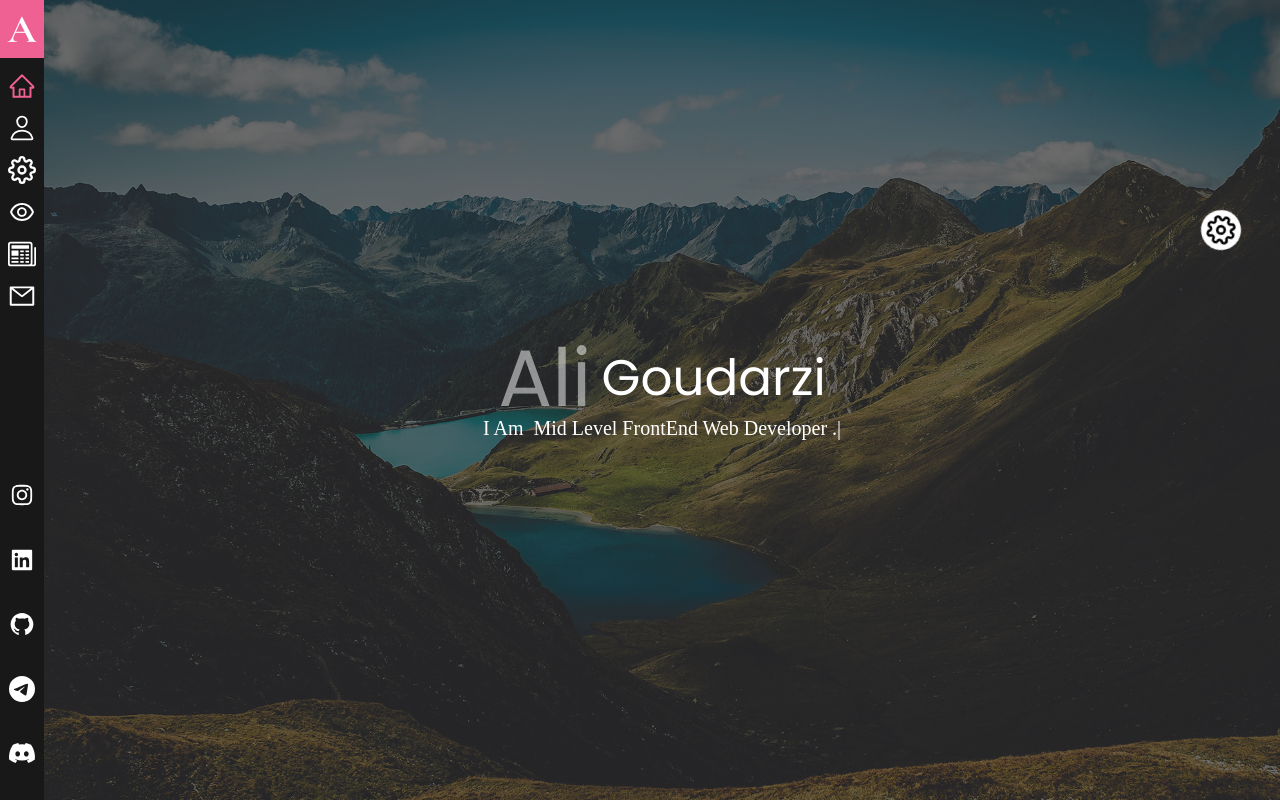
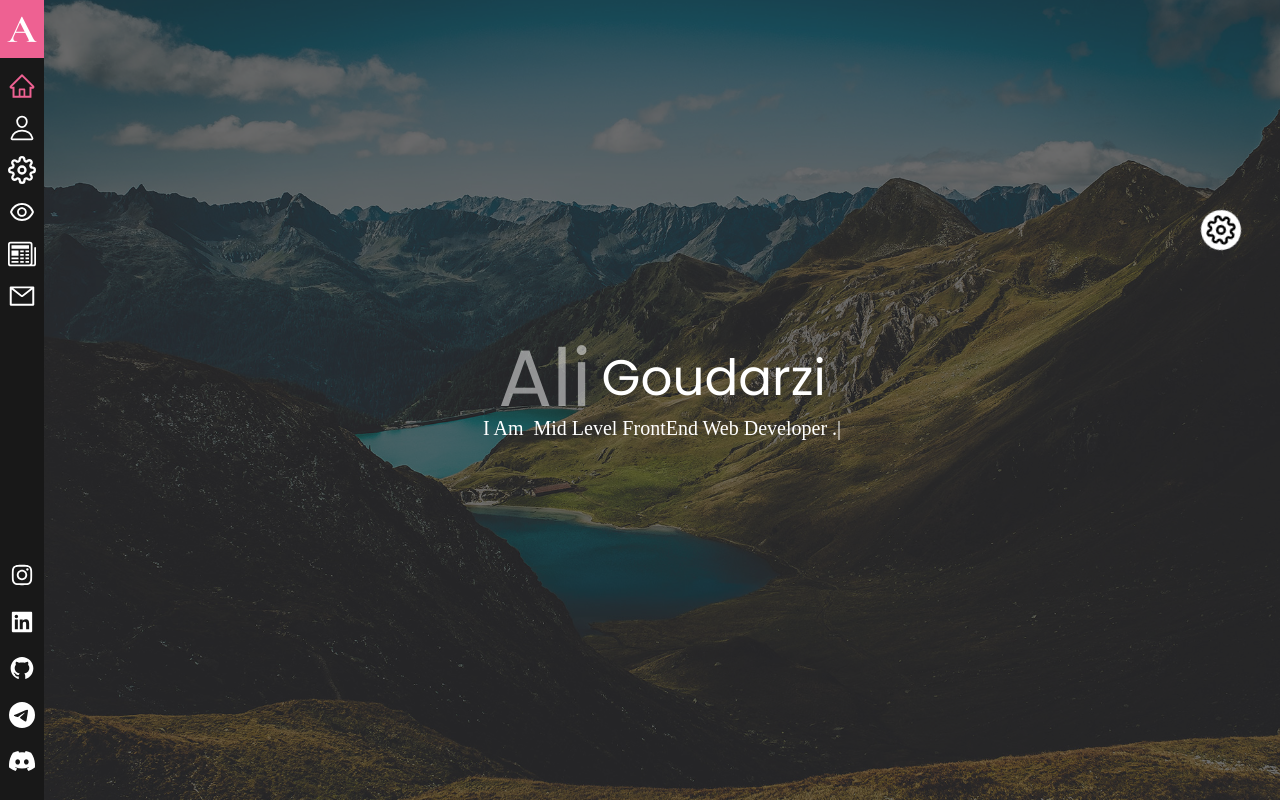
Before and after one commit to dev-aliGoodarzi/ali-goudarzi-rez, a React (Create React App) app: page / in a window 1280 px wide. Built offline with nearby package versions, Linux system fonts and the light colour scheme.

Commit message:
add some css ######

```diff
--- a/src/Components/Sidebar/Sidebar.module.css
+++ b/src/Components/Sidebar/Sidebar.module.css
@@ -106,7 +106,7 @@
 
 .asideContainer .bottomLinks {
   width: 100%;
-  height: 40%;
+  height: 30%;
 }
 
 .asideContainer .bottomLinks .helperLinks {
--- a/src/Components/Sidebar/Sidebar.module.scss
+++ b/src/Components/Sidebar/Sidebar.module.scss
@@ -63,7 +63,7 @@
   }
   .bottomLinks {
     width: 100%;
-    height: 40%;
+    height: 30%;
     .helperLinks {
       width: 100%;
       height: 90%;
```
